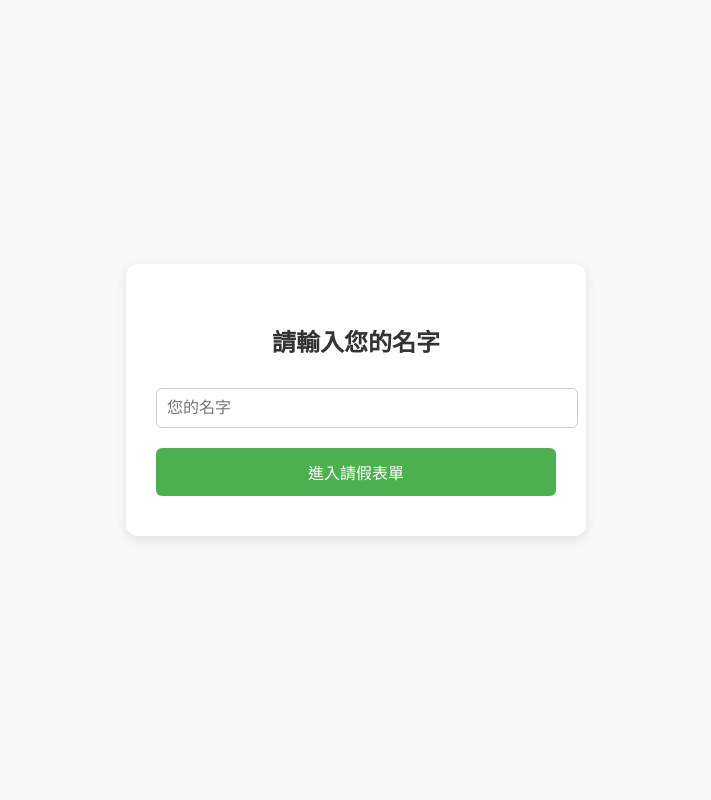
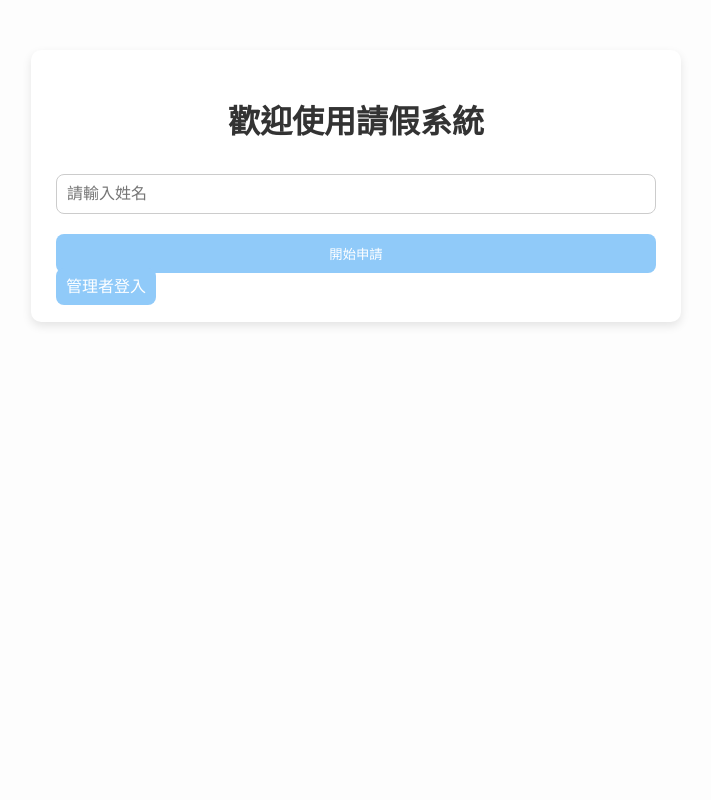
Before and after one commit to guo0410/leave_system, a Flask app: page / in a window 1280 px wide. Shown: the whole page, without its empty margins (284-995 px from the left). Run offline with Flask 3, Linux system fonts and the light colour scheme.

Commit message:
美化請假系統，整合假別顏色、紀錄、管理登入

```diff
--- a/app.py
+++ b/app.py
@@ -16,7 +16,7 @@ dynamodb = boto3.resource(
     aws_access_key_id=AWS_ACCESS_KEY_ID,
     aws_secret_access_key=AWS_SECRET_ACCESS_KEY
 )
-table = dynamodb.Table('leave_records_new')  # 使用新表格
+table = dynamodb.Table('leave_records_new')  # 改成你的新 Table 名稱
 
 # 管理員帳號
 ADMIN_USERNAME = "cyut"
@@ -48,7 +48,14 @@ def leave_form():
         {"name": "特休假", "color": "#e0f7fa"}
     ]
 
-    return render_template("leave_form.html", user_name=session['user_name'], leave_types=leave_types)
+    # 取得使用者自己的紀錄
+    response = table.scan(
+        FilterExpression=boto3.dynamodb.conditions.Attr('user_name').eq(session['user_name'])
+    )
+    records = response.get('Items', [])
+    records.sort(key=lambda x: x['start_date'])
+
+    return render_template("leave_form.html", user_name=session['user_name'], leave_types=leave_types, records=records)
 
 # 提交請假
 @app.route("/submit_leave", methods=["POST"])
@@ -73,7 +80,6 @@ def submit_leave():
             'timestamp': datetime.now().isoformat()
         })
 
-        # 顯示送出成功頁面
         return render_template("leave_success.html", user_name=user_name)
 
     except Exception as e:
@@ -86,17 +92,14 @@ def records():
         return redirect(url_for("bind_name"))
 
     if session.get('is_admin'):
-        # 管理員看到所有紀錄
         response = table.scan()
         records = response.get('Items', [])
     else:
-        # 一般使用者只看自己的
         response = table.scan(
             FilterExpression=boto3.dynamodb.conditions.Attr('user_name').eq(session['user_name'])
         )
         records = response.get('Items', [])
 
-    # 依日期排序
     records.sort(key=lambda x: x['start_date'])
     return render_template("records.html", records=records)
 
--- /dev/null
+++ b/static/style.css
@@ -0,0 +1,76 @@
+body {
+    font-family: 'Microsoft JhengHei', sans-serif;
+    background-color: #fdfdfd;
+    margin: 0;
+    padding: 0;
+}
+
+.container {
+    max-width: 600px;
+    margin: 50px auto;
+    background-color: #fff;
+    padding: 25px;
+    border-radius: 10px;
+    box-shadow: 0 4px 10px rgba(0,0,0,0.1);
+}
+
+h1 {
+    text-align: center;
+    color: #333;
+}
+
+form {
+    display: flex;
+    flex-direction: column;
+}
+
+input, select, textarea {
+    margin: 10px 0;
+    padding: 10px;
+    border-radius: 8px;
+    border: 1px solid #ccc;
+    font-size: 16px;
+}
+
+button, .btn, .admin-btn {
+    background-color: #90caf9;
+    color: #fff;
+    padding: 10px;
+    border: none;
+    border-radius: 8px;
+    cursor: pointer;
+    text-decoration: none;
+    text-align: center;
+    margin-top: 10px;
+}
+
+button:hover, .btn:hover, .admin-btn:hover {
+    background-color: #64b5f6;
+}
+
+table {
+    width: 100%;
+    border-collapse: collapse;
+    margin-top: 20px;
+}
+
+th, td {
+    border: 1px solid #ccc;
+    padding: 10px;
+    text-align: center;
+}
+
+th {
+    background-color: #e0f7fa;
+}
+
+@media (max-width: 768px) {
+    .container {
+        margin: 20px;
+        padding: 15px;
+    }
+    input, select, textarea, button, .btn, .admin-btn {
+        font-size: 14px;
+        padding: 8px;
+    }
+}
--- a/templates/bind_name.html
+++ b/templates/bind_name.html
@@ -1,45 +1,18 @@
 <!DOCTYPE html>
-<html lang="zh-TW">
+<html lang="zh-Hant">
 <head>
-<meta charset="UTF-8">
-<title>請假系統 - 綁定名字</title>
-<style>
-body {
-    font-family: Arial, sans-serif;
-    background-color: #f9f9f9;
-    margin: 0; padding: 0;
-    display: flex; justify-content: center; align-items: center;
-    height: 100vh;
-}
-.container {
-    background-color: #fff;
-    padding: 40px 30px;
-    border-radius: 12px;
-    box-shadow: 0 4px 12px rgba(0,0,0,0.1);
-    width: 100%;
-    max-width: 400px;
-    text-align: center;
-}
-h2 { color: #333; margin-bottom: 20px; }
-input[type="text"] {
-    width: 100%; padding: 10px; margin-top: 10px;
-    border-radius: 6px; border: 1px solid #ccc; font-size: 16px;
-}
-button {
-    margin-top: 20px; width: 100%; padding: 12px;
-    border: none; border-radius: 6px; background-color: #4caf50;
-    color: #fff; font-size: 16px; cursor: pointer;
-}
-button:hover { background-color: #45a049; }
-</style>
+    <meta charset="UTF-8">
+    <title>請假系統 - 輸入姓名</title>
+    <link rel="stylesheet" href="{{ url_for('static', filename='style.css') }}">
 </head>
 <body>
 <div class="container">
-<h2>請輸入您的名字</h2>
-<form method="post">
-    <input type="text" name="user_name" placeholder="您的名字" required>
-    <button type="submit">進入請假表單</button>
-</form>
+    <h1>歡迎使用請假系統</h1>
+    <form method="POST">
+        <input type="text" name="user_name" placeholder="請輸入姓名" required>
+        <button type="submit">開始申請</button>
+    </form>
+    <a href="{{ url_for('admin_login') }}" class="admin-btn">管理者登入</a>
 </div>
 </body>
 </html>
```
Also changed, not shown: templates/admin_login.html (+10 -19 lines), templates/leave_form.html (+24 -31 lines), templates/leave_success.html (+7 -17 lines), templates/records.html (+11 -35 lines).
